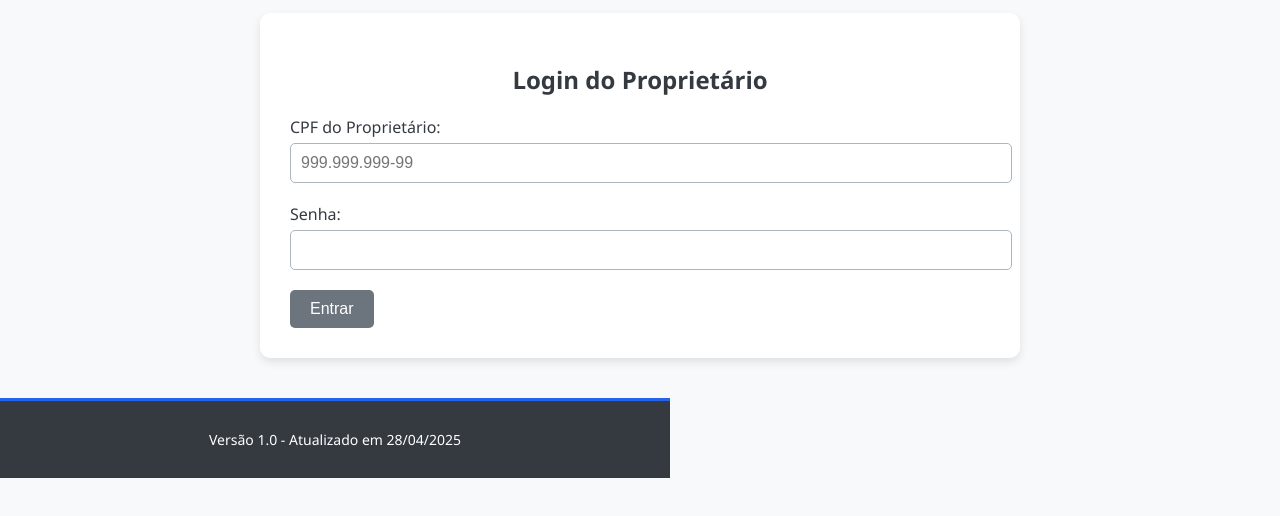
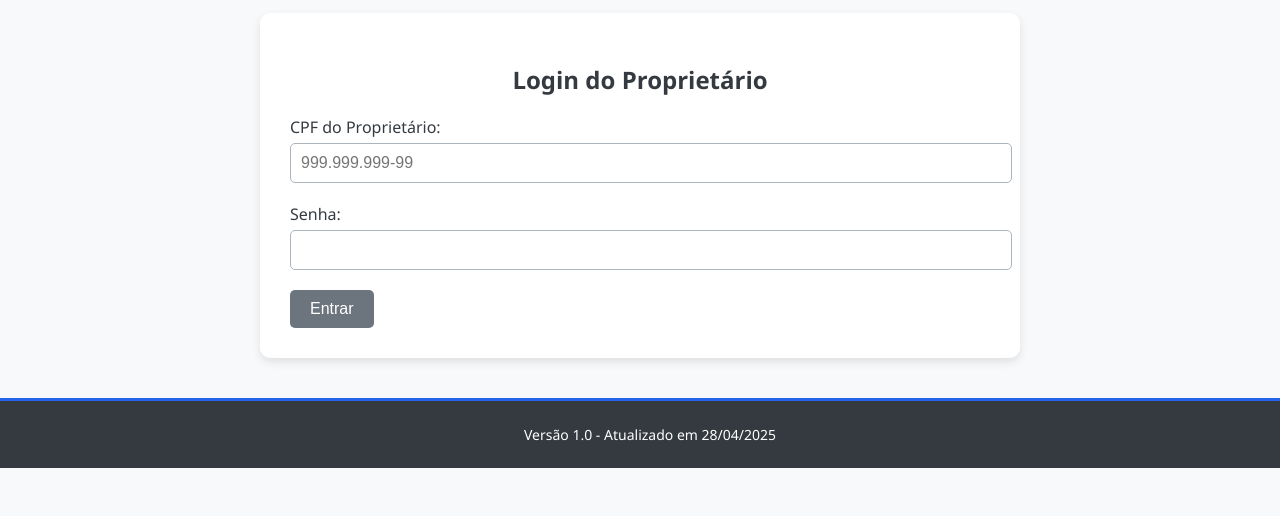
Before and after one commit to RCBonna/vivara, a plain HTML site: page index.html in a window 1280 px wide. Shown: the part 80-596 px from the top of the page. Drawn offline with Linux system fonts and the light colour scheme.

Commit message:
Update styles.css

```diff
--- a/styles.css
+++ b/styles.css
@@ -121,10 +121,10 @@ button:hover {
     background-color: #343a40;
     color: #ffffff;
     text-align: center;
-    padding: 15px;
+    padding: 10px;
     position: relative;
     bottom: 0;
-    width: 50%;
+    width: 100%;
     font-size: 14px;
     margin-top: 40px;
     border-top: 3px solid #2563eb;
```
